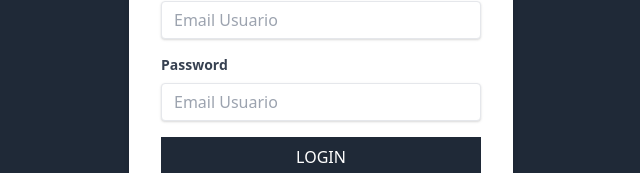
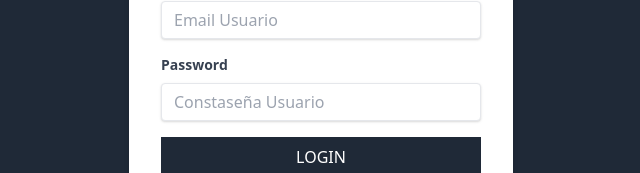
Before and after one commit to donpapitoskey/crmcliente, a Next.js app: page /login in a window 1280 px wide. Shown: the part 339-512 px from the top of the page, without its empty margins (319-959 px from the left). Built offline with nearby package versions, Linux system fonts and the light colour scheme.

Commit message:
login properly

```diff
--- a/pages/login.tsx
+++ b/pages/login.tsx
@@ -1,30 +1,103 @@
-import React from "react";
-import Layout from "../components/Layout";
-const Login = () => (
-  <>
+/* eslint-disable jsx-a11y/label-has-associated-control */
+import React from 'react';
+import { gql, useMutation } from '@apollo/client';
+import * as Yup from 'yup';
+import { useFormik } from 'formik';
+import Layout from '../components/Layout';
+
+const AUTENTICAR_USUARIO = gql`
+mutation autenticarUsuario($input: AutenticarInput){
+  autenticarUsuario(input: $input){
+    token
+  }
+}
+`;
+
+const Login = () => {
+  const [autenticarUsuario] = useMutation(AUTENTICAR_USUARIO);
+  const formik = useFormik({
+    initialValues: {
+      email: '',
+      password: '',
+    },
+    validationSchema: Yup.object({
+      email: Yup.string().email('El email no es válido').required('El email es requerido'),
+      password: Yup.string().required('Es obligatorio'),
+    }),
+    onSubmit: async (values) => {
+      console.log(values);
+      const { email, password } = values;
+
+      try {
+        const { data } = await autenticarUsuario({
+          variables: {
+            input: {
+              email,
+              password,
+            },
+          },
+        });
+        console.log(data);
+      } catch (error) {
+        console.log(error);
+      }
+    },
+  });
+  return (
+    <div>
       <Layout>
         <h1 className="text-center text-2xl text-white font-white">Login</h1>
         <div className="flex justify-center mt-5">
           <div className="w-full max-w-sm">
-          <form className="bg-white rounded shadow-md px-8 pt-6 pb-8 mb-4">
+            <form
+              className="bg-white rounded shadow-md px-8 pt-6 pb-8 mb-4"
+              onSubmit={formik.handleSubmit}
+            >
               <div className="mb-4">
                 <label className="block text-gray-700 text-sm font-bold mb-2" htmlFor="email">
                   Email
                 </label>
-                <input className="shadow appearance-none border rounded w-full py-2 px-3 text-gray-700 leading-tight focus:outline-none focus:shadow-outline"
+                <input
+                  className="shadow appearance-none border rounded w-full py-2 px-3 text-gray-700 leading-tight focus:outline-none focus:shadow-outline"
                   id="email"
                   type="email"
-                  placeholder="Email Usuario"/>
+                  placeholder="Email Usuario"
+                  value={formik.values.email}
+                  onChange={formik.handleChange}
+                  onBlur={formik.handleBlur}
+                />
               </div>
+              { formik.touched.email && formik.errors.email
+              && (
+              <div className="my-2 bg-red-100 border-l-4 border-red-500 text-red-700 p-4">
+                <p className="font-bold">Error</p>
+                <p>{formik.errors.email}</p>
+              </div>
+              )}
               <div className="mb-4">
-                <label className="block text-gray-700 text-sm font-bold mb-2" htmlFor="email">
+                <label
+                  className="block text-gray-700 text-sm font-bold mb-2"
+                  htmlFor="email"
+                >
                   Password
                 </label>
-                <input className="shadow appearance-none border rounded w-full py-2 px-3 text-gray-700 leading-tight focus:outline-none focus:shadow-outline"
+                <input
+                  className="shadow appearance-none border rounded w-full py-2 px-3 text-gray-700 leading-tight focus:outline-none focus:shadow-outline"
                   id="password"
                   type="password"
-                  placeholder="Email Usuario"/>
+                  placeholder="Constaseña Usuario"
+                  value={formik.values.password}
+                  onChange={formik.handleChange}
+                  onBlur={formik.handleBlur}
+                />
               </div>
+              { formik.touched.password && formik.errors.password
+              && (
+              <div className="my-2 bg-red-100 border-l-4 border-red-500 text-red-700 p-4">
+                <p className="font-bold">Error</p>
+                <p>{formik.errors.password}</p>
+              </div>
+              )}
               <input
                 type="submit"
                 className="bg-gray-800 w-full mt-*5 p-2 text-white uppercase hover:bg-gray-900"
@@ -34,7 +107,8 @@ const Login = () => (
           </div>
         </div>
       </Layout>
-  </>
+    </div>
   );
+};
 
 export default Login;
```
Lines whose indentation alone changed are shown as unchanged.
